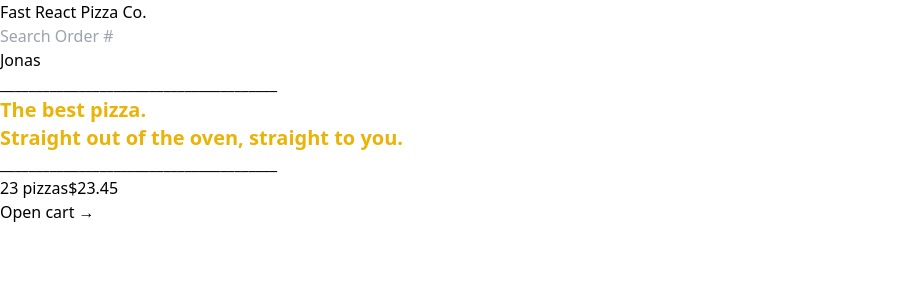
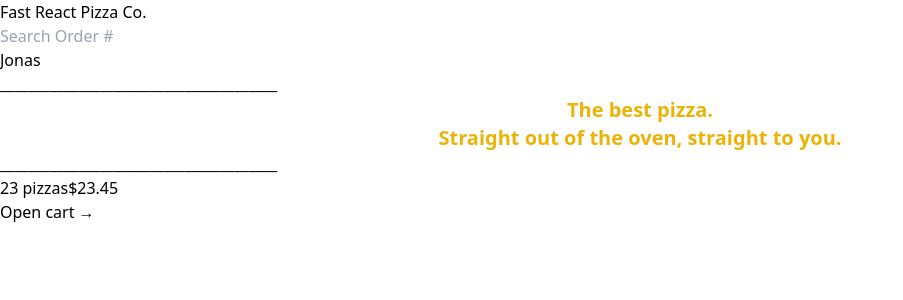
Before and after one commit to yiwenwangANU/Fast-React-Pizza-Co., a React (Vite) app: page / in a window 1280 px wide. Shown: the top 300 px of the page, without its empty margins (0-903 px from the left). Built offline with nearby package versions, Linux system fonts and the light colour scheme.

Commit message:
setting up tailwind-prettier-plugin

```diff
--- a/package.json
+++ b/package.json
@@ -24,6 +24,8 @@
     "eslint-plugin-react-hooks": "^4.6.2",
     "eslint-plugin-react-refresh": "^0.4.7",
     "postcss": "^8.4.39",
+    "prettier": "^3.3.2",
+    "prettier-plugin-tailwindcss": "^0.6.5",
     "tailwindcss": "^3.4.4",
     "vite": "^5.3.1"
   }
--- a/src/ui/Home.jsx
+++ b/src/ui/Home.jsx
@@ -1,7 +1,7 @@
 function Home() {
   return (
     <div>
-      <h1 className="text-xl text-yellow-500 font-semibold">
+      <h1 className="text-center text-xl font-semibold text-yellow-500">
         The best pizza.
         <br />
         Straight out of the oven, straight to you.
```
Also changed, not shown: 2 other files (tests, documents, lock files or other folders).
